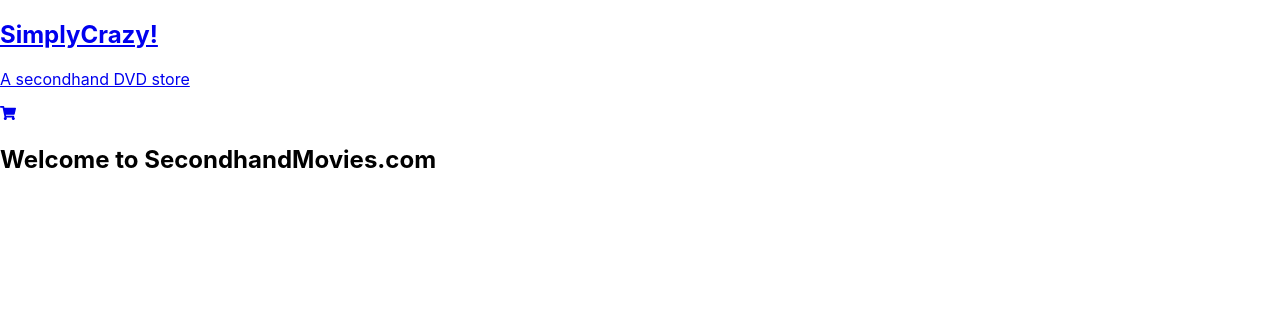
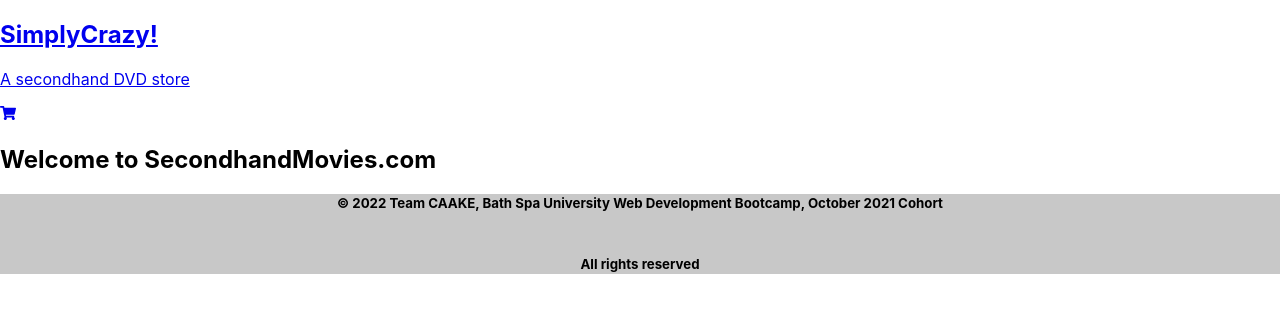
Before and after one commit to BathSpaWebDev/secondhand-movies, a React (Create React App) app: page / in a window 1280 px wide. Shown: the top 312 px of the page. Built offline with nearby package versions, Linux system fonts and the light colour scheme.

Commit message:
Create footer

```diff
--- a/src/App.js
+++ b/src/App.js
@@ -1,6 +1,8 @@
 import React, { useState, useEffect } from "react";
 import { BrowserRouter as Router, Routes, Route } from "react-router-dom";
-import Navbar from "./components/Navbar";
+import { Navbar, Footer } from "./components";
+// import Navbar from "./components/Navbar";
+// import Footer from "./components/Footer";
 // import "./App.css";
 
 import { Home, Cart, Error } from "./pages";
@@ -47,6 +49,7 @@ const App = () => {
         <Route path="/cart" element={<Cart />} />
         <Route path="*" element={<Error />} />
       </Routes>
+      <Footer />
     </Router>
   );
 };
--- /dev/null
+++ b/src/components/Footer.jsx
@@ -0,0 +1,25 @@
+import React from "react";
+import styled from "styled-components";
+
+const Footer = () => {
+  return (
+    <Wrapper>
+      <h5>
+        &copy; {new Date().getFullYear()} Team CAAKE, Bath Spa University Web
+        Development Bootcamp, October 2021 Cohort
+      </h5>
+      <h5>All rights reserved</h5>
+    </Wrapper>
+  );
+};
+
+const Wrapper = styled.footer`
+  height: 5rem;
+  background: #c8c8c8;
+  display: flex;
+  flex-direction: column;
+  justify-content: center;
+  align-items: center;
+`;
+
+export default Footer;
```
